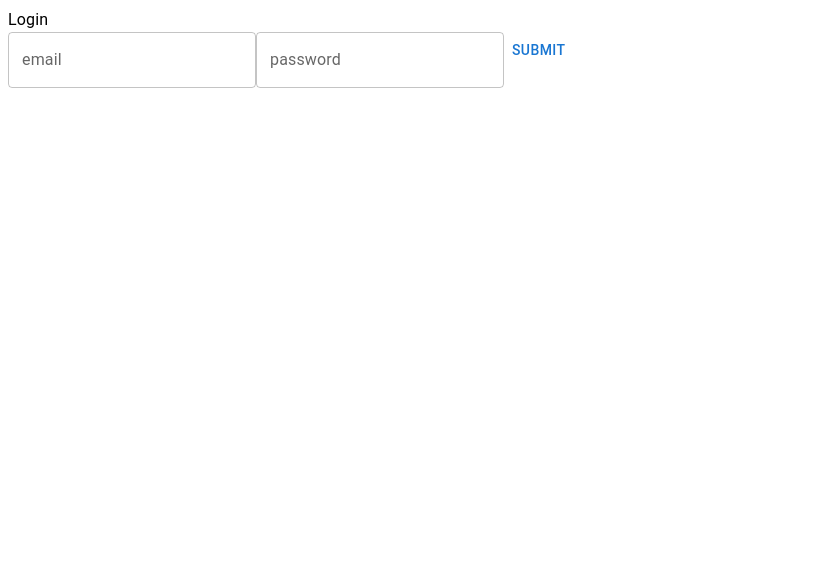
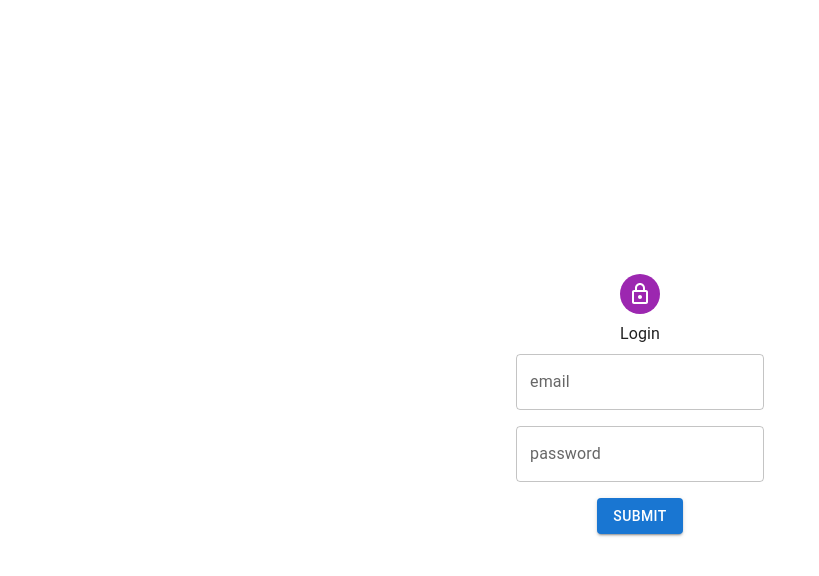
Before and after one commit to urreita9/user-managment-fe, a React (Create React App) app: page / in a window 1280 px wide. Shown: the top 576 px of the page, without its empty margins (0-819 px from the left). Built offline with nearby package versions, Linux system fonts and the light colour scheme.

Commit message:
liottle bit of styling

```diff
--- a/package.json
+++ b/package.json
@@ -5,6 +5,7 @@
   "dependencies": {
     "@emotion/react": "^11.11.1",
     "@emotion/styled": "^11.11.0",
+    "@mui/icons-material": "^5.14.1",
     "@mui/material": "^5.14.1",
     "@testing-library/jest-dom": "^5.17.0",
     "@testing-library/react": "^14.0.0",
--- /dev/null
+++ b/src/App.css
@@ -0,0 +1,3 @@
+#root {
+  min-height: 100vh;
+}
--- a/src/App.tsx
+++ b/src/App.tsx
@@ -1,4 +1,5 @@
 import { LoginPage } from "./pages/login/LoginPage"
+import "./App.css"
 
 const App = () => {
   return <LoginPage />
--- a/src/pages/login/LoginPage.tsx
+++ b/src/pages/login/LoginPage.tsx
@@ -5,7 +5,12 @@
   Button,
   CircularProgress,
   Alert,
+  Container,
+  CssBaseline,
+  Box,
+  Avatar,
 } from "@mui/material"
+import LockOutlinedIcon from "@mui/icons-material/LockOutlined"
 import { Formik, Form } from "formik"
 import { loginSchema } from "./loginSchema"
 import {
@@ -25,8 +30,29 @@
 export const LoginPage = () => {
   const [errorMessage, setErrorMessage] = useState<string>("")
   const mutation = useLoginMutation()
+
   return (
-    <>
+    <Container
+      component='main'
+      sx={{
+        minHeight: "100vh",
+        display: "flex",
+        alignItems: "center",
+        justifyContent: "center",
+      }}
+    >
+      <CssBaseline />
+      <Box
+        sx={{
+          display: "flex",
+          alignItems: "center",
+          flexDirection: "column",
+        }}
+      >
+        <Avatar sx={{ m: 1, bgcolor: "secondary.main" }}>
+          <LockOutlinedIcon />
+        </Avatar>
+
         <Typography component={"h1"}>Login</Typography>
 
         {mutation.isLoading && (
@@ -58,6 +84,15 @@
         >
           {(formik) => (
             <Form>
+              <Box
+                sx={{
+                  display: "flex",
+                  alignItems: "center",
+                  flexDirection: "column",
+                  mt: 1,
+                  gap: 2,
+                }}
+              >
                 <TextField
                   name='email'
                   label='email'
@@ -74,15 +109,23 @@
                   value={formik.values.password}
                   onChange={formik.handleChange}
                   onBlur={formik.handleBlur}
-              error={formik.touched.password && Boolean(formik.errors.password)}
+                  error={
+                    formik.touched.password && Boolean(formik.errors.password)
+                  }
                   helperText={formik.touched.password && formik.errors.password}
                 />
-            <Button type='submit' disabled={mutation.isLoading}>
+                <Button
+                  type='submit'
+                  disabled={mutation.isLoading}
+                  variant='contained'
+                >
                   Submit
                 </Button>
+              </Box>
             </Form>
           )}
         </Formik>
-    </>
+      </Box>
+    </Container>
   )
 }
```
Also changed, not shown: 1 other file (tests, documents, lock files or other folders). Lines whose indentation alone changed are shown as unchanged.
